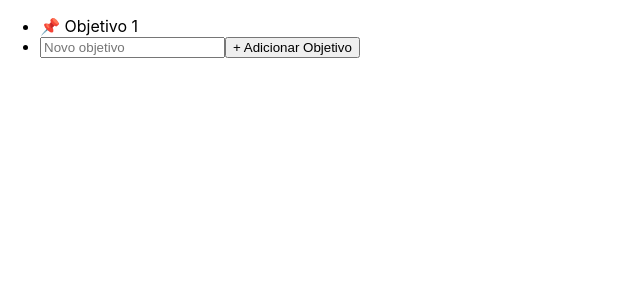
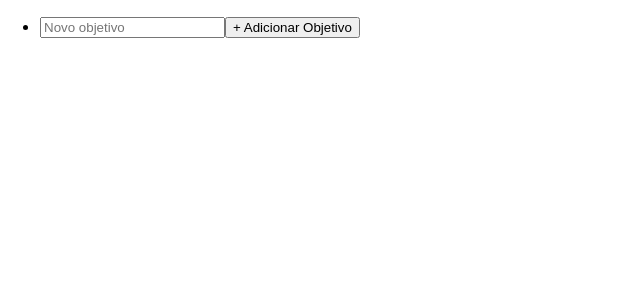
Before and after one commit to eri-akio/Maneja, a React (Create React App) app: page / in a window 1280 px wide. Shown: the top 300 px of the page, without its empty margins (0-640 px from the left). Built offline with nearby package versions, Linux system fonts and the light colour scheme.

Commit message:
Estrutura pronta

```diff
--- a/src/App.js
+++ b/src/App.js
@@ -3,18 +3,7 @@ import './App.css';
 
 const HierarquiaObjetivos = () => {
     const [visibilidade, setVisibilidade] = useState({});
-    const [objetivos, setObjetivos] = useState([
-        {
-            id: "obj1",
-            nome: "📌 Objetivo 1",
-            subobjetivos: [
-                { id: "sub1", nome: "✅ Subobjetivo 1.1", acoes: [
-                    { id: "acao1.1.1", nome: "➡️ Ação 1.1.1" },
-                    { id: "acao1.1.2", nome: "➡️ Ação 1.1.2" }
-                ] }
-            ]
-        }
-    ]);
+    const [objetivos, setObjetivos] = useState([]);
     const [novoObjetivo, setNovoObjetivo] = useState("");
     const [novoSubobjetivo, setNovoSubobjetivo] = useState({});
     const [novaAcao, setNovaAcao] = useState({});
@@ -29,7 +18,7 @@ const HierarquiaObjetivos = () => {
     const adicionarObjetivo = () => {
         if (novoObjetivo.trim() !== "") {
             const id = `obj${objetivos.length + 1}`;
-            setObjetivos([...objetivos, { id, nome: `📌 ${novoObjetivo}`, subobjetivos: [] }]);
+            setObjetivos([...objetivos, { id, nome: novoObjetivo, subobjetivos: [] }]);
             setNovoObjetivo("");
         }
     };
@@ -39,7 +28,7 @@ const HierarquiaObjetivos = () => {
             setObjetivos((prev) =>
                 prev.map((obj) =>
                     obj.id === objId
-                        ? { ...obj, subobjetivos: [...obj.subobjetivos, { id: `${objId}-sub${obj.subobjetivos.length + 1}`, nome: `✅ ${novoSubobjetivo[objId]}`, acoes: [] }] }
+                        ? { ...obj, subobjetivos: [...obj.subobjetivos, { id: `${objId}-sub${obj.subobjetivos.length + 1}`, nome: novoSubobjetivo[objId], acoes: [] }] }
                         : obj
                 )
             );
@@ -55,7 +44,7 @@ const HierarquiaObjetivos = () => {
                         ? {
                             ...obj,
                             subobjetivos: obj.subobjetivos.map((sub) =>
-                                sub.id === subId ? { ...sub, acoes: [...sub.acoes, { id: `${subId}-acao${sub.acoes.length + 1}`, nome: `➡️ ${novaAcao[subId]}` }] } : sub
+                                sub.id === subId ? { ...sub, acoes: [...sub.acoes, { id: `${subId}-acao${sub.acoes.length + 1}`, nome: novaAcao[subId] }] } : sub
                             )
                         }
                         : obj
```
